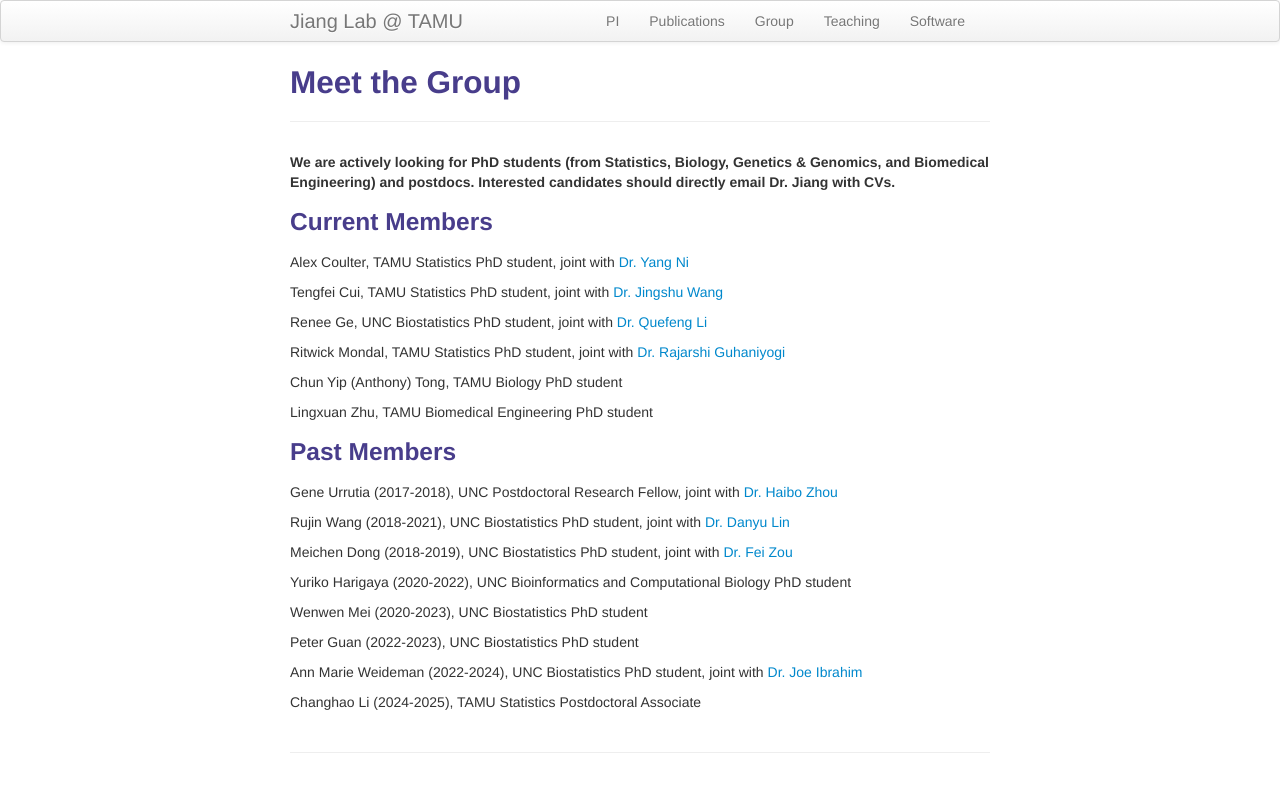
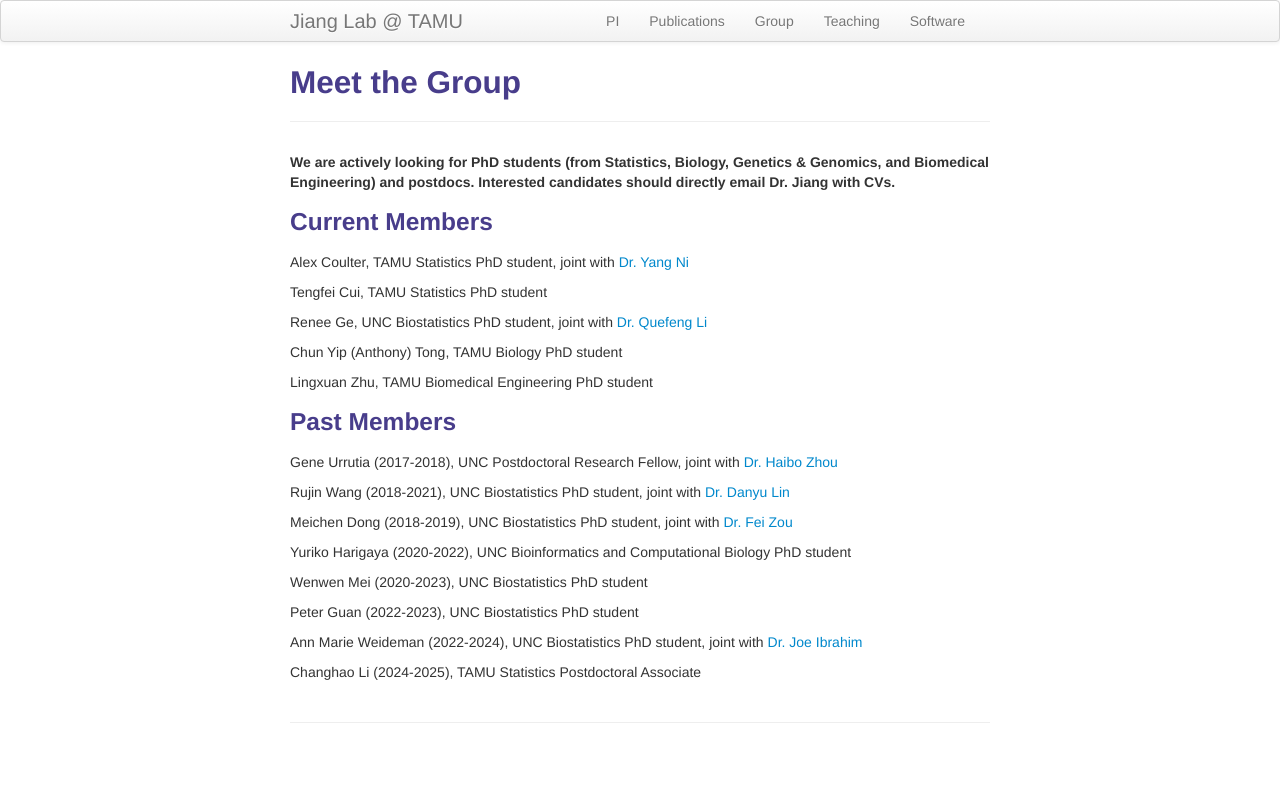
Before and after one commit to yuchaojiang/yuchaojiang.github.io, a Jekyll site: the page built from pages/group.md, in a window 1280 px wide. Shown: the top 792 px of the page. Built offline with Jekyll 4.4.1, drawn with Linux system fonts in a browser that asks for light colours.

Commit message:
Update group.md

```diff
--- a/pages/group.md
+++ b/pages/group.md
@@ -10,11 +10,9 @@ description: Group members
 
 Alex Coulter, TAMU Statistics PhD student, joint with [Dr. Yang Ni](https://sites.google.com/view/yangnistat)
 
-Tengfei Cui, TAMU Statistics PhD student, joint with [Dr. Jingshu Wang](https://stat.uchicago.edu/people/profile/jingshu-wang/)
+Tengfei Cui, TAMU Statistics PhD student
 
 Renee Ge, UNC Biostatistics PhD student, joint with [Dr. Quefeng Li](https://quefengli.github.io/)
-
-Ritwick Mondal, TAMU Statistics PhD student, joint with [Dr. Rajarshi Guhaniyogi](https://sites.google.com/view/rajguhaniyogi)
 
 Chun Yip (Anthony) Tong, TAMU Biology PhD student
 
```
